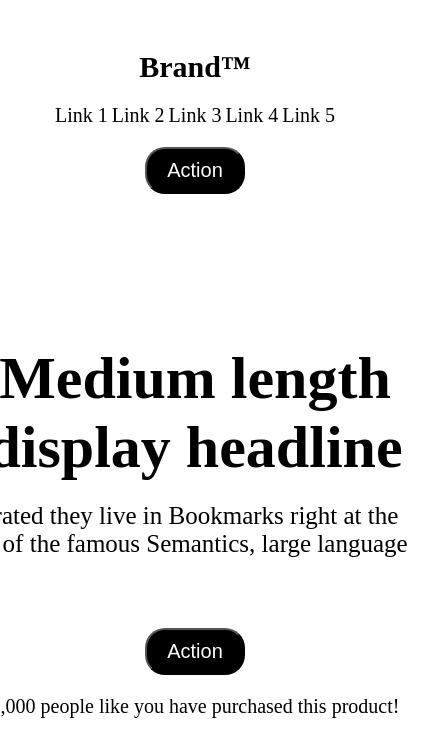
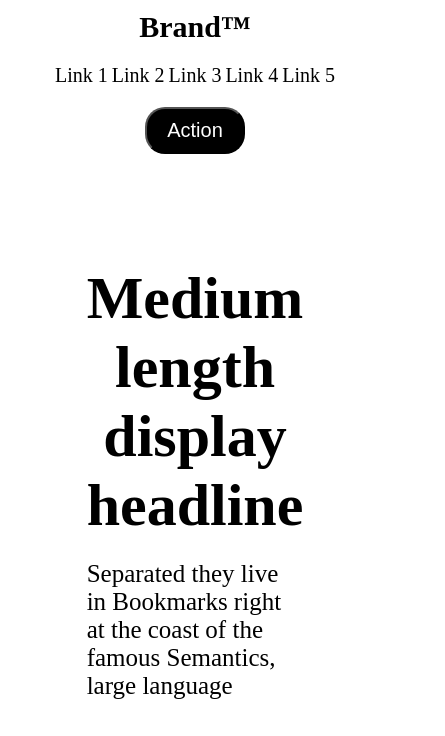
Before and after one commit to SanjarbekFayziyev/Firstproject1, a plain HTML site: page index.html in a window 390 px wide. Shown: the top 736 px of the page, 445 px wide, since content can reach past the window. Drawn offline with Linux system fonts and the light colour scheme.

Commit message:
correct mistakes

```diff
--- a/media.css
+++ b/media.css
@@ -110,7 +110,7 @@
         margin-top: 20px;
     }
     .h1{
-        width: 500px;
+        max-width: 500px;
         text-align: center;
     }
     .img1{
@@ -142,4 +142,7 @@
     .img5{
         margin-bottom: 20px;
     }
+    .top{
+        padding: 10px;
+    }
 }
--- a/style.css
+++ b/style.css
@@ -187,7 +187,7 @@ span, a {
     padding: 150px;
 }
 .ww{
-    width: 500px;
+    max-width: 500px;
     margin: 0 auto;
 }
 .bottom2{
```
